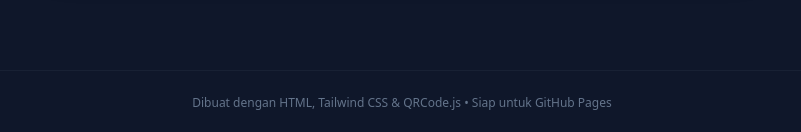
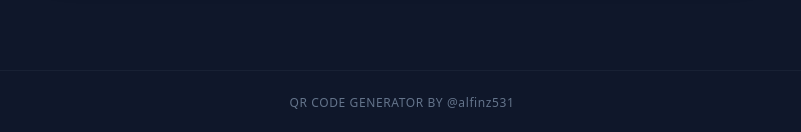
Before and after one commit to alfinzakaria531/QR-CODE-GENERATOR, a plain HTML site: page index.html in a window 1280 px wide. Shown: the part 665-797 px from the top of the page, without its empty margins (238-1039 px from the left). Drawn offline with nearby package versions, Linux system fonts and the light colour scheme.

Commit message:
Update index.html

```diff
--- a/index.html
+++ b/index.html
@@ -132,8 +132,8 @@
     </main>
 
     <!-- Footer -->
-    <footer class="py-6 text-center text-xs text-slate-500 border-t border-slate-800/60">
-        Dibuat dengan HTML, Tailwind CSS & QRCode.js • Siap untuk GitHub Pages
+    <footer class="py-6 text-center text-xs text-slate-500 border-t border-slate-800/60 tracking-wider">
+        QR CODE GENERATOR BY @alfinz531
     </footer>
 
     <!-- Logika JavaScript -->
@@ -198,7 +198,6 @@
 
         // Fungsi Download QR Code sebagai gambar PNG
         downloadBtn.addEventListener('click', () => {
-            // Pustaka qrcode.js menghasilkan elemen <canvas> atau <img>
             const canvas = qrcodeContainer.querySelector('canvas');
             const img = qrcodeContainer.querySelector('img');
 
```
